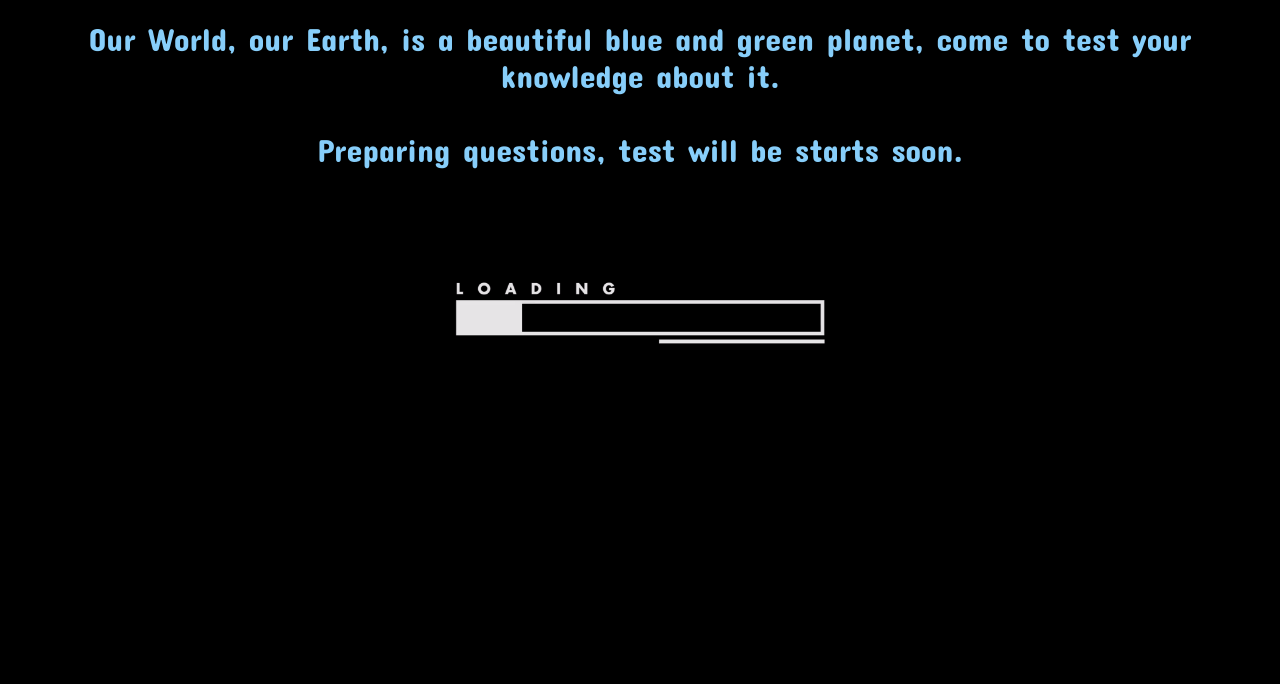
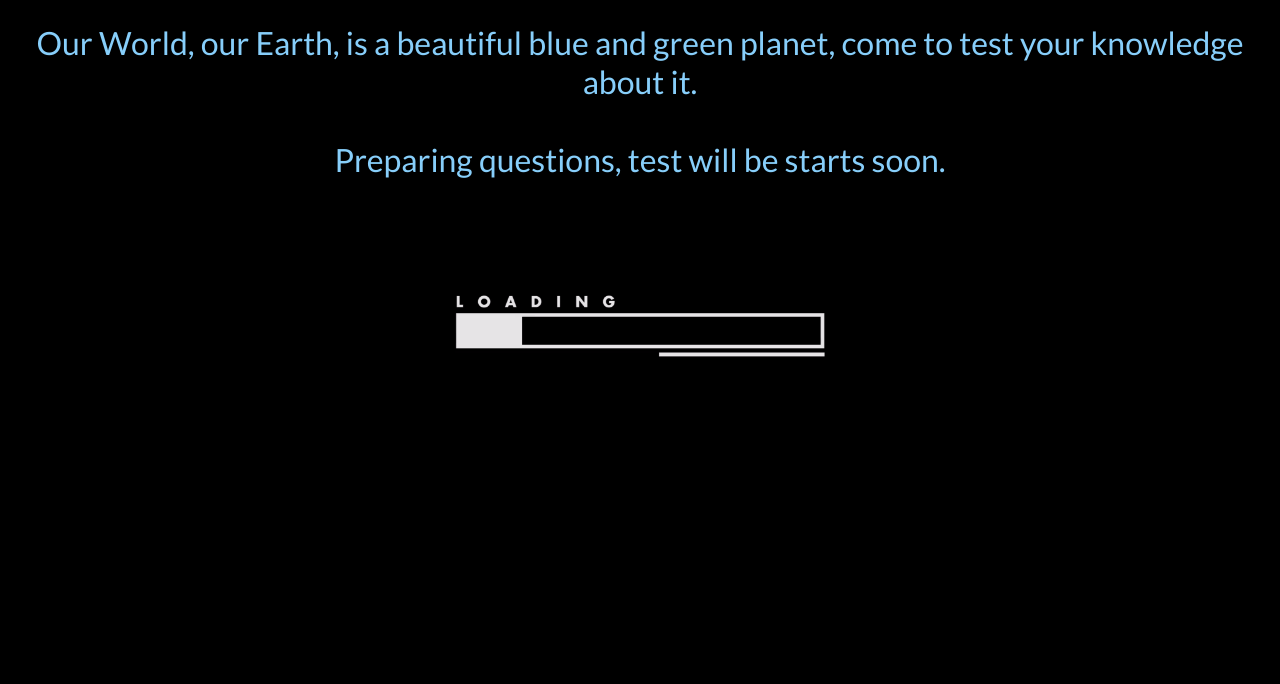
Before and after one commit to danlee0630/week2javascriptquiz-v2zz, a plain HTML site: page index.html in a window 1280 px wide. Shown: the part 116-800 px from the top of the page. Drawn offline with Linux system fonts and the light colour scheme.

Commit message:
secondversion

```diff
--- a/style.css
+++ b/style.css
@@ -1,9 +1,9 @@
-@import url("https://fonts.googleapis.com/css2?family=Concert+One&display=swap");
+@import url('https://fonts.googleapis.com/css2?family=Lato&display=swap');
 *,
 *::before,
 *::after {
   box-sizing: border-box;
-  font-family: "Concert One", cursive;
+  font-family: 'Lato', sans-serif;
 }
 #loader {
   position: absolute;
```
